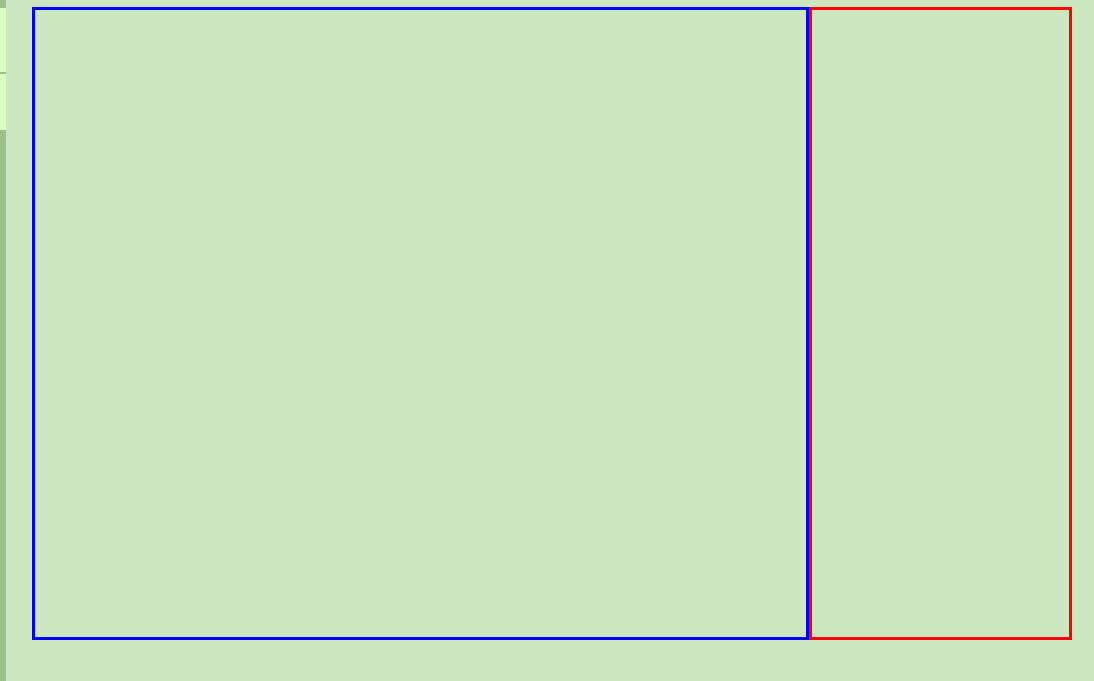
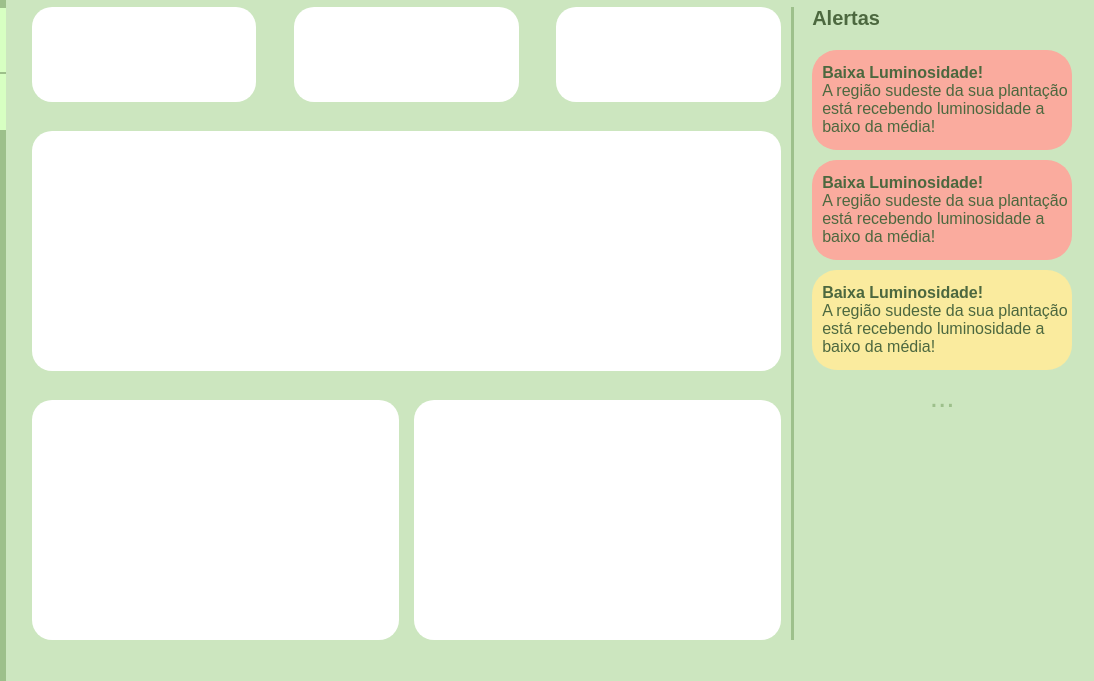
Before and after one commit to nextpoint-sptech/HopTech, a plain HTML site: page Site_Institucional_&_Sistema/area-restrita/dashboard.html in a window 1280 px wide. Shown: the part 119-800 px from the top of the page, 186-1280 px from the left. Drawn offline with Linux system fonts and the light colour scheme.

Commit message:
Adicionando o layout das posições dos gráficos e dos alertas

```diff
--- a/Site_Institucional_&_Sistema/area-restrita/dashboard.html
+++ b/Site_Institucional_&_Sistema/area-restrita/dashboard.html
@@ -36,8 +36,36 @@
                 <span id="data">28/04/2004</span>
             </div>
             <div class="conteudo_graficos_dashboard">
-                <div class="conteiner_graficos"></div>
-                <div class="div_alertas"></div>
+                <div class="conteiner_graficos">
+                    <div class="div_indicadores">
+                        <div class="box_indicador"></div>
+                        <div class="box_indicador"></div>
+                        <div class="box_indicador"></div>
+                    </div>
+                    <div class="div_grafico1"></div>
+                    <div class="conteiner_div_grafico_1_e_2">
+                        <div class="div_grafico2"></div>
+                        <div class="div_grafico3"></div>
+                    </div>
+                </div>
+                <div class="div_alertas">
+                    <h3>Alertas</h3>
+                    <div class="alerta">
+                        <h4>Baixa Luminosidade!</h4>
+                        <p>A região sudeste da sua plantação está recebendo luminosidade a baixo da média!</p>
+                    </div>
+                    <div class="alerta">
+                        <h4>Baixa Luminosidade!</h4>
+                        <p>A região sudeste da sua plantação está recebendo luminosidade a baixo da média!</p>
+                    </div>
+                    <div class="alerta2">
+                        <h4>Baixa Luminosidade!</h4>
+                        <p>A região sudeste da sua plantação está recebendo luminosidade a baixo da média!</p>
+                    </div>
+                    <div class="fim_alertas">
+                        <span>...</span>
+                    </div>
+                </div>
             </div>
         </div>
     </div>
--- a/Site_Institucional_&_Sistema/assets/css/styleDashboard.css
+++ b/Site_Institucional_&_Sistema/assets/css/styleDashboard.css
@@ -142,14 +142,97 @@ h1{
 .conteudo_graficos_dashboard{
     height: 87%;
     display: flex;
+    justify-content: space-between;
 }
 
 .conteiner_graficos{
-    border: solid blue;
-    width: 75%;
+    border-right: solid #9DC08B;
+    width: 72%;
+    padding-right: 1%;
+    display: flex;
+    flex-direction: column;
+    justify-content: space-between;
 }
 
 .div_alertas{
-    border: solid red;
     width: 25%;
 }
+
+.div_indicadores{
+    height: 15%;
+    display: flex;
+    justify-content: space-between;
+}
+
+.div_indicadores .box_indicador{
+    width: 30%;
+    background-color: #ffffff;
+    border-radius: 20px;
+}
+
+.div_grafico1{
+    height: 38%;
+    background-color: #ffffff;
+    border-radius: 20px;
+}
+
+.conteiner_div_grafico_1_e_2{
+    height: 38%;
+    display: flex;
+    justify-content: space-between;
+}
+
+.div_grafico2{
+    width: 49%;
+    background-color: #ffffff;
+    border-radius: 20px;
+}
+
+.div_grafico3{
+    width: 49%;
+    background-color: #ffffff;
+    border-radius: 20px;
+}
+
+.div_alertas h3{
+    font-size: 20px;
+    margin-top: 0;
+}
+
+.alerta{
+    height: 100px;
+    background-color: #FAAB9E;
+    border-radius: 25px;
+    padding-left: 10px;
+    display: flex;
+    flex-direction: column;
+    justify-content: center;
+    margin-top: 10px;
+    margin-bottom: 10px;
+}
+
+.alerta2{
+    height: 100px;
+    background-color: #faeb9e;
+    border-radius: 25px;
+    padding-left: 10px;
+    display: flex;
+    flex-direction: column;
+    justify-content: center;
+    margin-top: 10px;
+    margin-bottom: 10px;
+}
+
+h4{
+    margin: 0;
+}
+
+p{
+    margin: 0;
+}
+
+.div_alertas .fim_alertas{
+    text-align: center;
+    font-size: 30px;
+    color: #9DC08B;
+}
```
